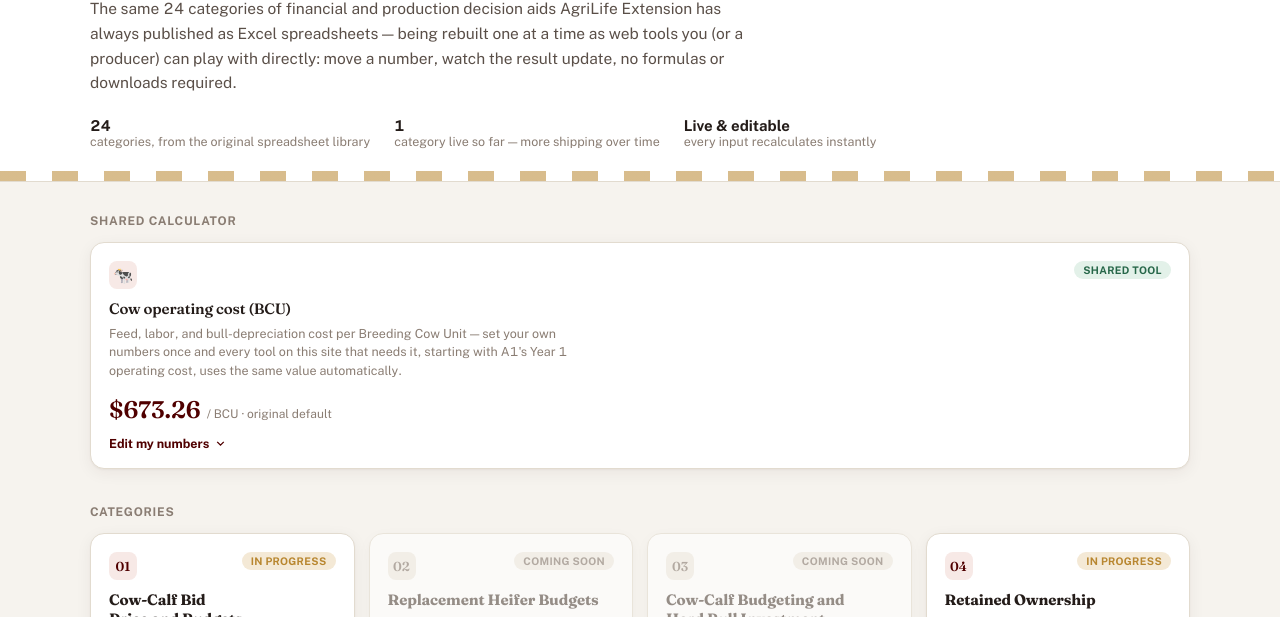
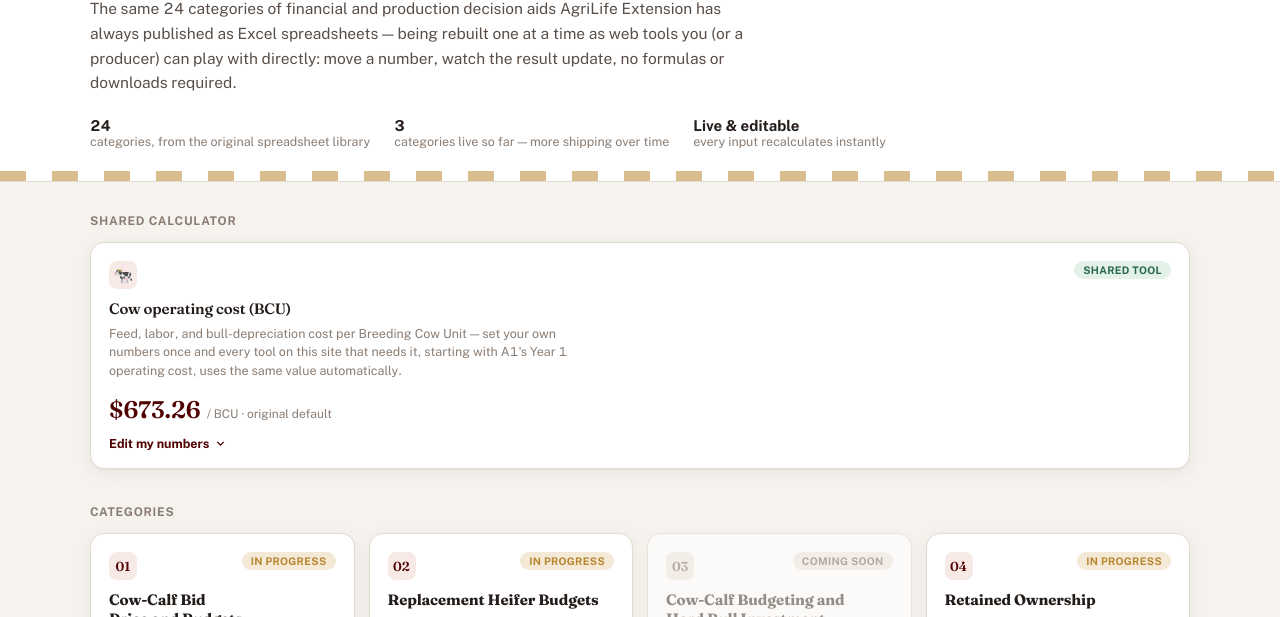
Before and after one commit to JuanBruno14/AgExtensionTAMU, a plain HTML site: page index.html in a window 1280 px wide. Shown: the part 183-800 px from the top of the page. Drawn offline with nearby package versions, Linux system fonts and the light colour scheme.

Commit message:
Update live category count and add hrefs for budgets

```diff
--- a/index.html
+++ b/index.html
@@ -336,7 +336,7 @@
     <p>The same 24 categories of financial and production decision aids AgriLife Extension has always published as Excel spreadsheets &mdash; being rebuilt one at a time as web tools you (or a producer) can play with directly: move a number, watch the result update, no formulas or downloads required.</p>
     <div class="hero-meta">
       <div><strong>24</strong>categories, from the original spreadsheet library</div>
-      <div><strong>1</strong>category live so far &mdash; more shipping over time</div>
+      <div><strong>3</strong>categories live so far &mdash; more shipping over time</div>
       <div><strong>Live &amp; editable</strong>every input recalculates instantly</div>
     </div>
   </div>
@@ -671,7 +671,7 @@
 
   var categories = [
     {n:1,  name:"Cow-Calf Bid Price and Budgets", desc:"What to bid for a bred cow, and the operating budget behind it.", status:"progress", href:"cow-calf/index.html", note:"A1 live · A2 in progress"},
-    {n:2,  name:"Replacement Heifer Budgets", desc:"Natural service, AI, and sexed-semen heifer development budgets and closeouts."},
+    {n:2,  name:"Replacement Heifer Budgets", desc:"Natural service, AI, and sexed-semen heifer development budgets and closeouts.", status:"progress", href:"replacement-heifer/index.html", note:"B1a live · AI/sexed-semen planned next"},
     {n:3,  name:"Cow-Calf Budgeting and Herd Bull Investment", desc:"Full cow-calf enterprise budgets and bull investment analysis.", note:"C1 planned next"},
     {n:4,  name:"Retained Ownership", desc:"Stocker, feeder, and custom-finish profit projections and closeouts.", status:"progress", href:"retained-ownership/index.html", note:"D1 + Stockers live"},
     {n:5,  name:"Cattle Inventories", desc:"Monthly and annual cattle inventory and balance sheet reporting."},
```
